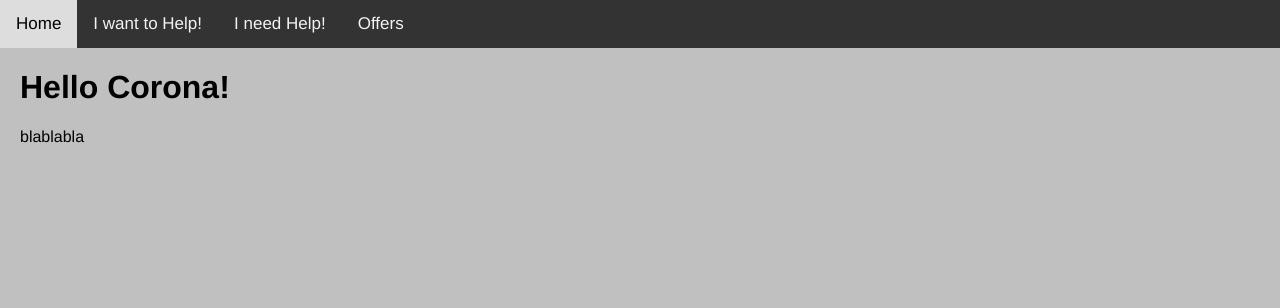
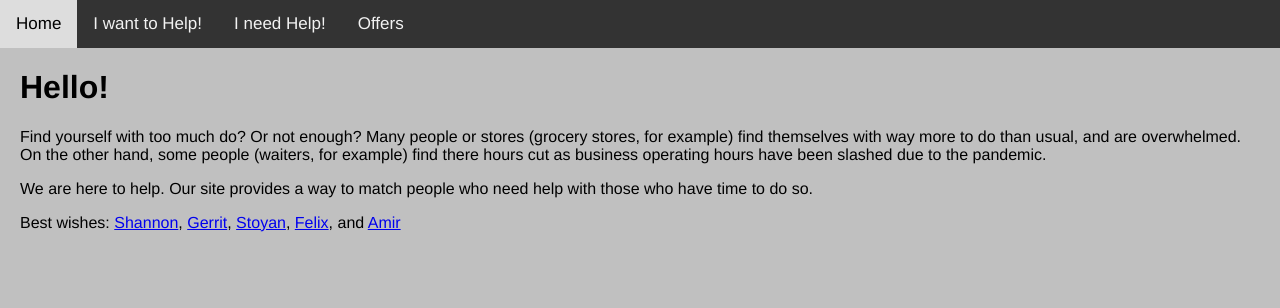
Before and after one commit to skehoe3/corona_solutions, a Flask app: page / in a window 1280 px wide. Shown: the top 308 px of the page. Run offline with Flask 2, Linux system fonts and the light colour scheme.

Commit message:
added links to dev githubs

```diff
--- a/templates/index.html
+++ b/templates/index.html
@@ -8,8 +8,19 @@
       {% extends "template.html" %}
       {% block content %}
         <div class=content>
-            <h1> Hello Corona! </h1>
-            <p> blablabla</p>
+            <h1> Hello!</h1>
+            <p>
+              Find yourself with too much do? Or not enough? Many people or stores (grocery stores, for example) find themselves
+              with way more to do than usual, and are overwhelmed.  On the other hand, some people (waiters, for example) find
+              there hours cut as business operating hours have been slashed due to the pandemic.
+            </p>
+            <p></p>
+              We are here to help.  Our site provides a way to
+              match people who need help with those who have time to do so.
+            </p>
+            <p>
+              Best wishes: <a href ="https://github.com/skehoe3" >Shannon</a>, <a href ="https://github.com/Soty89" >Gerrit</a>, <a href ="https://github.com/StoyanVenDimitrov" >Stoyan</a>, <a href ="https://github.com/krasswez" >Felix</a>, and <a href = "https://github.com/visocicaguy" >Amir</a>
+            </p>
         </div>
         {% endblock %}
   </body>
```
